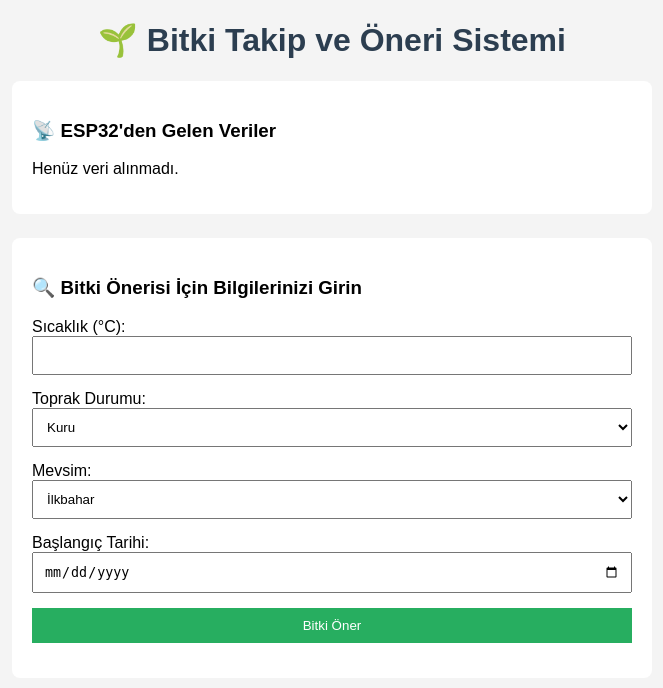
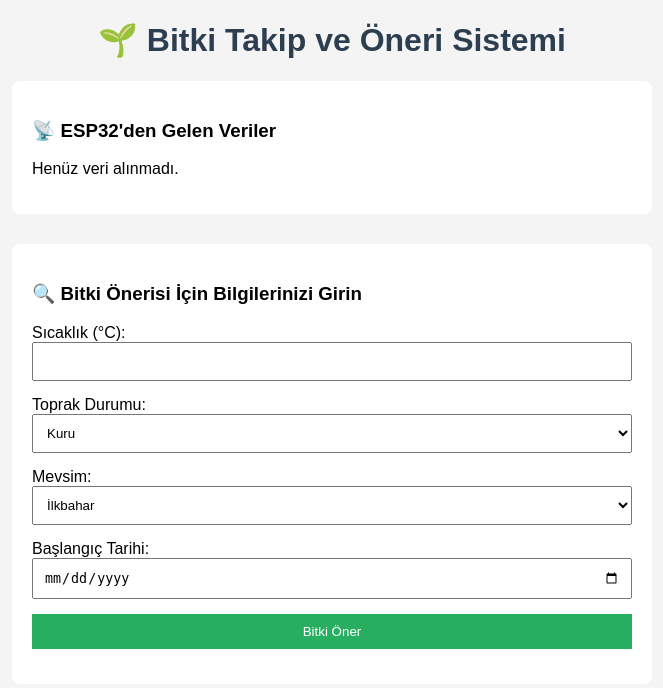
Before and after one commit to acarinhoss/erasmus, a Flask app: page / in a window 1280 px wide. Shown: the top 688 px of the page, without its empty margins (308-971 px from the left). Run offline with Flask 3, Linux system fonts and the light colour scheme.

Commit message:
Update index.html

```diff
--- a/templates/index.html
+++ b/templates/index.html
@@ -27,7 +27,7 @@
     </div>
   </form>
 
-  <form id="plantForm" action="suggest" method="post" style="margin-top: 24px;">
+  <form id="plantForm" action="suggest" method="post" style="margin-top: 30px;">
     <h3>🔍 Bitki Önerisi İçin Bilgilerinizi Girin</h3>
     <label>Sıcaklık (°C):</label>
     <input type="number" name="temperature" step="0.1" required />
```
